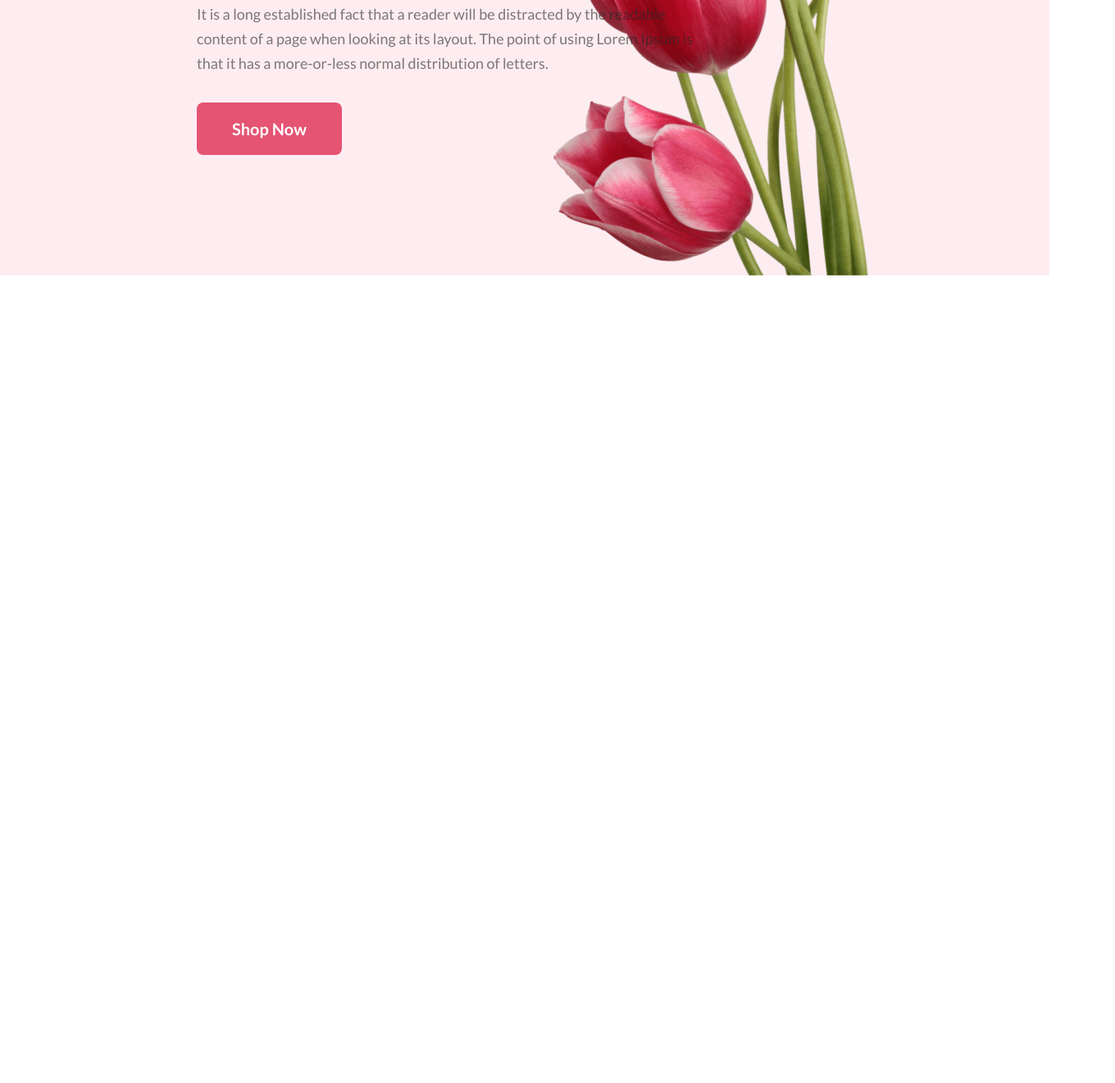
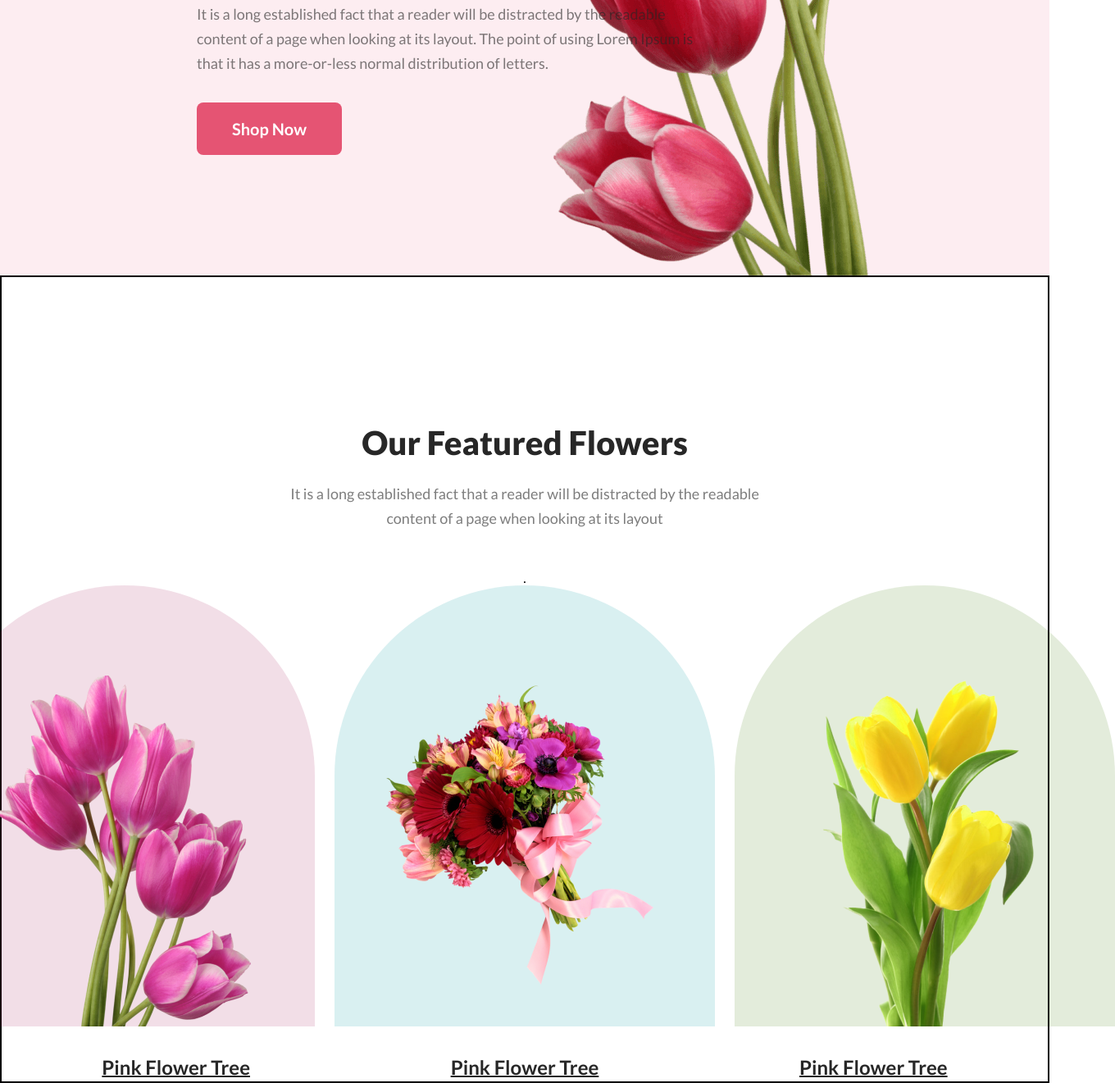
Before and after one commit to samiul-ahm/Flower-Shop-Remake, a plain HTML site: page index.html in a window 1280 px wide. Shown: the part 514-1835 px from the top of the page at 82% size, 1360 px wide, since content can reach past the window. Before the commit the page ends 850 px from the top, so only its background shows below. Drawn offline with Linux system fonts and the light colour scheme.

Commit message:
Hero section added

```diff
--- a/CSS/main.css
+++ b/CSS/main.css
@@ -72,3 +72,122 @@ header {
   margin-bottom: 147px;
   border: none;
 }
+
+/* ! hero section */
+
+.hero {
+  border: 2px solid black;
+}
+
+.hero-title {
+  color: #272727;
+  text-align: center;
+  font-family: Lato;
+  font-size: 40px;
+  font-style: normal;
+  font-weight: 800;
+  line-height: normal;
+  margin-top: 178px;
+  margin-bottom: 24px;
+}
+
+.hero-title::selection {
+  background-color: rgba(39, 39, 39, 1);
+  color: #fff;
+}
+
+.hero-text {
+  display: flex;
+  flex-direction: column;
+  justify-content: center;
+  align-items: center;
+}
+
+.hero-description {
+  /* border: 2px solid green; */
+  max-width: 594px;
+  color: rgba(39, 39, 39, 0.6);
+  text-align: center;
+  font-family: Lato;
+  font-size: 18px;
+  font-style: normal;
+  font-weight: 400;
+  line-height: 166.667%;
+  margin-bottom: 48px;
+}
+
+.hero-description::selection {
+  background-color: rgba(39, 39, 39, 0.6);
+  color: #fff;
+}
+
+.hero-container {
+  display: flex;
+  justify-content: center;
+  gap: 24px;
+}
+
+.hero-pic1 {
+  /* border: 2px solid red; */
+  width: 464px;
+  height: 538px;
+  flex-shrink: 0;
+  padding: 110px 76px 0px 76px;
+  border-radius: 300px 300px 0px 0px;
+  background: rgba(167, 33, 98, 0.15);
+}
+
+.hero-pic1::selection {
+  background-color: rgba(167, 33, 98, 0.15);
+  color: #fff;
+}
+
+.hero-pic2 {
+  width: 464px;
+  height: 538px;
+  flex-shrink: 0;
+  border-radius: 300px 300px 0px 0px;
+  background: rgba(5, 151, 160, 0.15);
+  padding: 117px 47px 51px;
+}
+
+.hero-pic2::selection {
+  background-color: rgba(5, 151, 160, 0.15);
+  color: #fff;
+}
+
+.hero-pic3 {
+  padding: 67px 75px 0px;
+  width: 464px;
+  height: 538px;
+  flex-shrink: 0;
+  border-radius: 300px 300px 0px 0px;
+  background: rgba(71, 125, 17, 0.15);
+}
+
+.hero-pic3::selection {
+  background-color: rgba(71, 125, 17, 0.15);
+  color: #fff;
+}
+
+.text {
+  margin-top: 32px;
+  display: flex;
+  justify-content: space-around;
+  color: #272727;
+  text-align: center;
+  font-family: Lato;
+  font-size: 24px;
+  font-style: normal;
+  font-weight: 700;
+  line-height: 35px; /* 145.833% */
+  text-decoration-line: underline;
+  text-decoration-style: solid;
+  text-decoration-skip-ink: none;
+  text-decoration-thickness: auto;
+  text-underline-offset: auto;
+  text-underline-position: from-font;
+}
+
+.text::selection {
+}
--- a/index.html
+++ b/index.html
@@ -1,20 +1,54 @@
 <!DOCTYPE html>
 <html lang="en">
   <head>
-    <meta charset="UTF-8">
-    <meta name="viewport" content="width=device-width, initial-scale=1.0">
+    <meta charset="UTF-8" />
+    <meta name="viewport" content="width=device-width, initial-scale=1.0" />
     <title>Flower Shop</title>
-    <link rel="stylesheet" href="CSS/main.css">
+    <link rel="stylesheet" href="CSS/main.css" />
   </head>
   <body>
     <header>
       <section class="head-container">
-        <h1 class="head-title">Let's make beautiful flowers a part of your life.</h1>
-        <p class="head-description">It is a long established fact that a reader will be distracted by the readable content of a page when looking at its layout. The point of using Lorem Ipsum is that it has a more-or-less normal distribution of letters.</p>
+        <h1 class="head-title">
+          Let's make beautiful flowers a part of your life.
+        </h1>
+        <p class="head-description">
+          It is a long established fact that a reader will be distracted by the
+          readable content of a page when looking at its layout. The point of
+          using Lorem Ipsum is that it has a more-or-less normal distribution of
+          letters.
+        </p>
         <button class="btn-primary">Shop Now</button>
       </section>
     </header>
-   <main></main>
+    <main>
+      <section class="hero">
+        <div class="hero-text">
+          <h2 class="hero-title">Our Featured Flowers</h2>
+          <div class="hero-description">
+            It is a long established fact that a reader will be distracted by
+            the readable content of a page when looking at its layout
+          </div>
+          .
+        </div>
+        <div class="hero-container">
+          <div class="hero-pic1">
+            <img src="/FlowerAsset/pngwing 6.png" alt="" />
+          </div>
+          <div class="hero-pic2">
+            <img src="/FlowerAsset/pngwing 5.png" alt="Flowers" />
+          </div>
+          <div class="hero-pic3">
+            <img src="/FlowerAsset/pngwing 7.png" alt="Flowers" />
+          </div>
+        </div>
+        <div class="text">
+          <h4>Pink Flower Tree</h4>
+          <h4>Pink Flower Tree</h4>
+          <h4>Pink Flower Tree</h4>
+        </div>
+      </section>
+    </main>
     <footer></footer>
   </body>
 </html>
```
Lines whose indentation alone changed are shown as unchanged.
